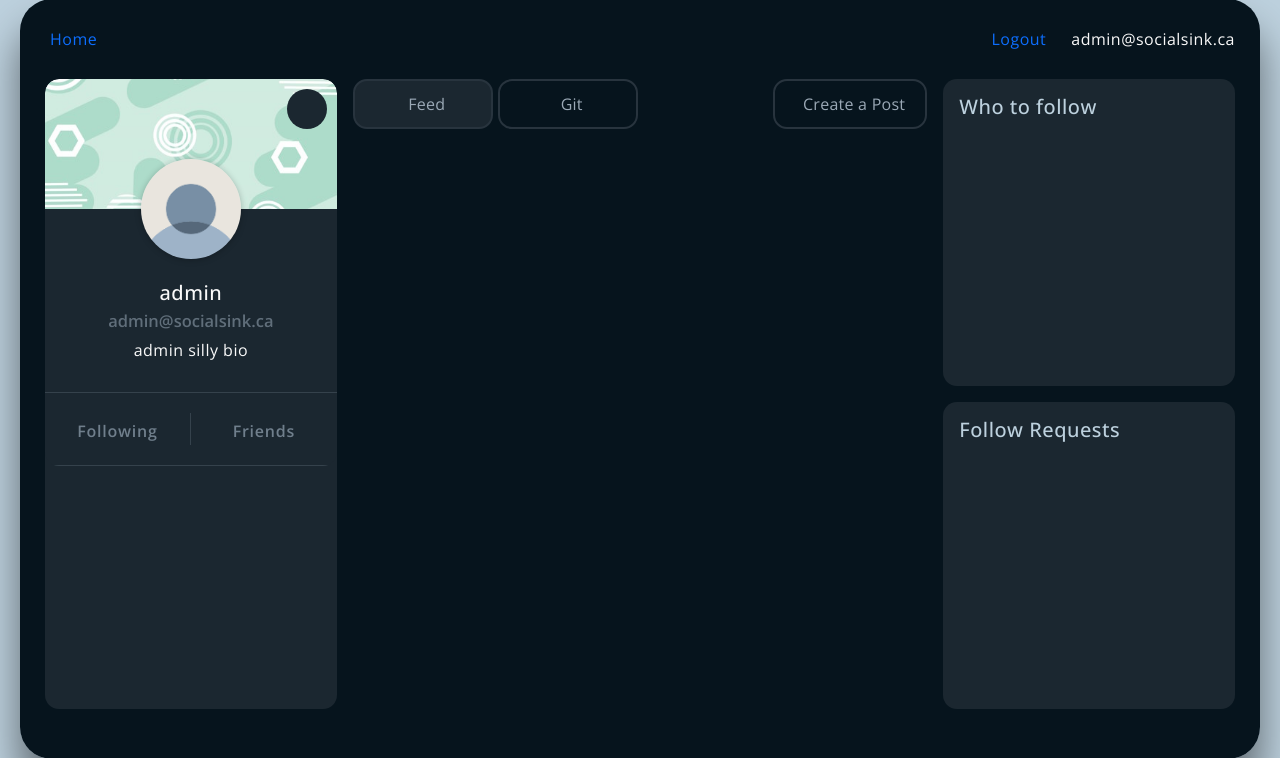
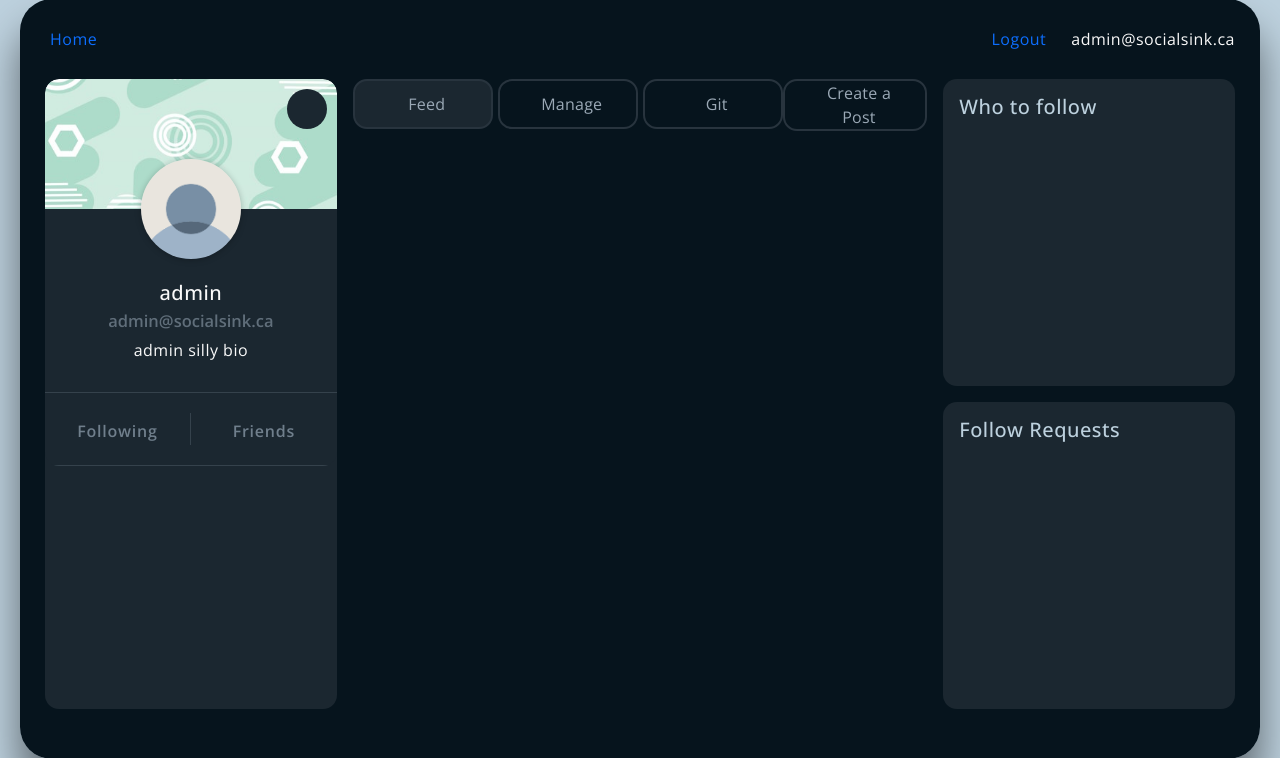
Before and after one commit to James-Laidlaw/Socialsink, a Django app: page / in a window 1280 px wide. Shown: the part 21-779 px from the top of the page. Run offline with Django 4.2, Linux system fonts and the light colour scheme; a user stored in the database is signed in; data comes from the database, SQL or seed files in the repository; data that the repository does not hold is empty; some libraries are stand-ins or nearby versions.

Commit message:
Manage posts tab setup

```diff
--- a/socialsink/main/static/main/custom.js
+++ b/socialsink/main/static/main/custom.js
@@ -30,10 +30,12 @@ document.addEventListener("DOMContentLoaded", function () {
     });
 
     $("#show-feed-activity").click(function() {
-        $("#show-feed-activity").addClass("active-feed");
+        $(this).addClass("active-feed");
         $("#show-git-activity").removeClass("active-feed");
+        $("#show-manage-posts").removeClass("active-feed");
 
         $("#git-container").removeClass("active-container");
+        $("#manage-container").removeClass("active-container");
         $("#post-container").addClass("active-container");
 
         $("#create-accordion").addClass("crete-new-active");
@@ -42,15 +44,31 @@ document.addEventListener("DOMContentLoaded", function () {
     });
 
     $("#show-git-activity").click(function() {
-        $("#show-git-activity").addClass("active-feed");
+        $(this).addClass("active-feed");
         $("#show-feed-activity").removeClass("active-feed");
+        $("#show-manage-posts").removeClass("active-feed");
 
         $("#post-container").removeClass("active-container");
+        $("#manage-container").removeClass("active-container");
         $("#git-container").addClass("active-container");
 
         $("#create-accordion").removeClass("crete-new-active");
         $("#toggle-create-window").addClass("hide");
         $("#create-accordion").addClass("hide");
+    });
+
+    $("#show-manage-posts").click(function() {
+        $(this).addClass("active-feed");
+        $("#show-git-activity").removeClass("active-feed");
+        $("#show-feed-activity").removeClass("active-feed");
+
+        $("#post-container").removeClass("active-container");
+        $("#git-container").removeClass("active-container");
+        $("#manage-container").addClass("active-container");
+
+        $("#create-accordion").addClass("crete-new-active");
+        $("#toggle-create-window").removeClass("hide");
+        $("#create-accordion").removeClass("hide");
     });
 
     $("#toggle-create-window").click(function() {
--- a/socialsink/main/static/main/main.css
+++ b/socialsink/main/static/main/main.css
@@ -318,11 +318,13 @@ main {
 /* Main Containers and Bars Ends ------------------- */
 
 #post-container,
+#manage-container,
 #git-container {
     display: none;
 }
 
 #post-container.active-container,
+#manage-container.active-container,
 #git-container.active-container {
     display: initial;
     overflow-y: overlay;
--- a/socialsink/main/templates/main/home.html
+++ b/socialsink/main/templates/main/home.html
@@ -8,13 +8,17 @@
         <div class="main-area">
             <div id="top-options-container">
                 <div id="nav-feed-tabs" class="nav-feed-tabs">
-                    <button id="show-feed-activity" class="btn active-feed"><i class="fa-solid fa-message"></i>Feed</button>
+                    <button id="show-feed-activity" class="btn active-feed"><i class="fa-solid fa-envelope-open"></i>Feed</button>
+                    <button id="show-manage-posts" class="btn"><i class="fa-solid fa-file-pen"></i>Manage</button>
                     <button id="show-git-activity" class="btn"><i class="fa-brands fa-github"></i>Git</button>
                 </div>
                 <button id="toggle-create-window" class="btn" type="button"><i class="fa-solid fa-circle-minus create-icon hide"></i><i class="fa-solid fa-circle-plus create-icon"></i>Create a Post</button>
             </div>
             {% include 'main/includes/createpost.html' %}
             <div id="post-container" class="active-container"></div>
+            <!-- This includes the html for manageposts and the outer div has id="manage-posts-container" -->
+            {% include 'main/includes/manageposts.html' %}
+            <!-- --------------------------------------------------------------------------- -->
             <!-- This includes the html for gitfeed and the outer div has id="git-container" -->
             {% include 'main/includes/gitcontainer.html' %}
             <!-- --------------------------------------------------------------------------- -->
--- /dev/null
+++ b/socialsink/main/templates/main/includes/manageposts.html
@@ -0,0 +1,14 @@
+<div id="manage-container">
+    <div class="manage-posts-feed">
+        <div class="feed-post existing-post">
+            <div class="post-content">
+                <h4>Manage Your Posts Here</h3>
+                <p style="color:var(--button-text);">Your posts are displayed here, so you can easily edit or delete them.</p>
+            </div>
+        </div>
+    </div>
+</div>
+
+<script>
+    // Attach script to get the usr's posts to the manage posts container
+</script>
```
